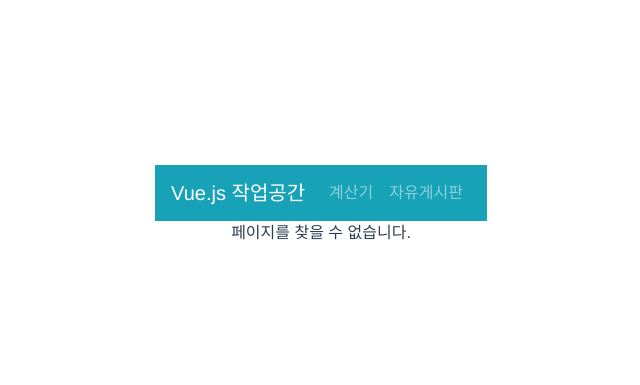
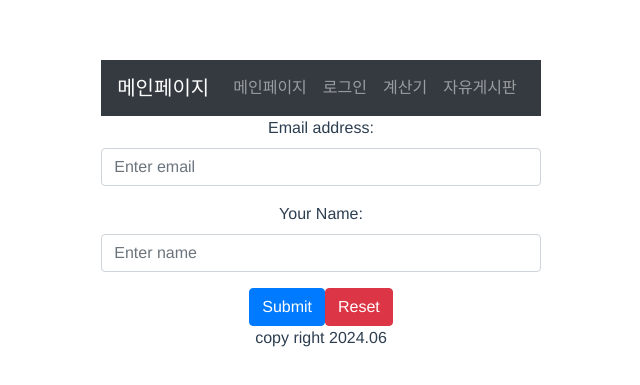
Before and after one commit to redeye0922/dev-play, a Vue app in the folder vue-play/: page /login in a window 1280 px wide. Shown: the part 195-580 px from the top of the page, without its empty margins (319-959 px from the left). Built offline with nearby package versions, Linux system fonts and the light colour scheme.

Commit message:
레이아웃 구조 변경

```diff
--- a/vue-play/src/App.vue
+++ b/vue-play/src/App.vue
@@ -1,16 +1,21 @@
 <template>
   <div id="app">
-    <Header />
-    <router-view />
+    <b-container>
+      <Header />
+      <router-view />
+      <Footer />
+    </b-container>
   </div>
 </template>
 
 <script>
 import Header from "@/components/HeaderComp";
+import Footer from "@/components/FooterComp";
 export default {
   name: "App",
   components: {
     Header,
+    Footer,
   },
 };
 </script>
--- /dev/null
+++ b/vue-play/src/components/FooterComp.vue
@@ -0,0 +1,3 @@
+<template>
+  <div>copy right 2024.06</div>
+</template>
--- a/vue-play/src/components/HeaderComp.vue
+++ b/vue-play/src/components/HeaderComp.vue
@@ -1,19 +1,20 @@
 <template>
   <div>
-    <b-navbar toggleable="lg" type="dark" variant="info">
-      <b-navbar-brand to="/board">Vue.js 작업공간</b-navbar-brand>
+    <b-navbar toggleable="lg" type="dark" variant="dark">
+      <b-navbar-brand to="/">{{ pageName }}</b-navbar-brand>
+      <b-navbar-toggle target="navbar-toggle-collapse">
+        <template #default="{ expanded }">
+          <b-icon v-if="expanded" icon="chevron-bar-up"></b-icon>
+          <b-icon v-else icon="chevron-bar-down"></b-icon>
+        </template>
+      </b-navbar-toggle>
 
-      <b-navbar-toggle target="nav-collapse"></b-navbar-toggle>
-
-      <b-collapse id="nav-collapse" is-nav>
-        <b-navbar-nav>
-          <b-nav-item to="/">계산기</b-nav-item>
-        </b-navbar-nav>
-      </b-collapse>
-
-      <b-collapse id="nav-collapse" is-nav>
-        <b-navbar-nav>
-          <b-nav-item to="/board">자유게시판</b-nav-item>
+      <b-collapse id="navbar-toggle-collapse" is-nav>
+        <b-navbar-nav class="ml-auto">
+          <b-nav-item to="/" @click="navClick">메인페이지</b-nav-item>
+          <b-nav-item to="/login" @click="navClick">로그인</b-nav-item>
+          <b-nav-item to="/calculator" @click="navClick">계산기</b-nav-item>
+          <b-nav-item to="/board" @click="navClick">자유게시판</b-nav-item>
         </b-navbar-nav>
       </b-collapse>
     </b-navbar>
@@ -24,7 +25,14 @@
 export default {
   nama: "Header",
   data() {
-    return {};
+    return {
+      pageName: "메인페이지",
+    };
+  },
+  methods: {
+    navClick(event) {
+      this.pageName = event.target.innerText;
+    },
   },
 };
 </script>
--- /dev/null
+++ b/vue-play/src/components/MainPage.vue
@@ -0,0 +1,3 @@
+<template>
+  <div>메인페이지</div>
+</template>
--- /dev/null
+++ b/vue-play/src/components/login/LoginForm.vue
@@ -0,0 +1,68 @@
+<template>
+  <div>
+    <b-form @submit="onSubmit" @reset="onReset" v-if="show">
+      <b-form-group
+        id="input-group-1"
+        label="Email address:"
+        label-for="input-1"
+      >
+        <b-form-input
+          id="input-1"
+          v-model="form.email"
+          type="email"
+          placeholder="Enter email"
+          required
+        ></b-form-input>
+      </b-form-group>
+
+      <b-form-group id="input-group-2" label="Your Name:" label-for="input-2">
+        <b-form-input
+          id="input-2"
+          v-model="form.name"
+          placeholder="Enter name"
+          required
+        ></b-form-input>
+      </b-form-group>
+      <b-button type="submit" variant="primary">Submit</b-button>
+      <b-button type="reset" variant="danger">Reset</b-button>
+    </b-form>
+  </div>
+</template>
+
+<script>
+export default {
+  data() {
+    return {
+      form: {
+        email: "",
+        name: "",
+      },
+      show: true,
+    };
+  },
+  computed: {
+    validation() {
+      return this.form.userId.length > 4 && this.form.userId.length < 13;
+    },
+  },
+  methods: {
+    onSubmit(event) {
+      event.preventDefault();
+      alert(JSON.stringify(this.form));
+    },
+    onReset(event) {
+      event.preventDefault();
+      // Reset our form values
+      this.form.email = "";
+      this.form.name = "";
+      // Trick to reset/clear native browser form validation state
+      this.show = false;
+      this.$nextTick(() => {
+        this.show = true;
+      });
+    },
+  },
+};
+</script>
+
+<style scoped></style>
--- /dev/null
+++ b/vue-play/src/components/login/LoginPage.vue
@@ -0,0 +1,31 @@
+<template>
+  <div class="login-cnt">
+    <LoginForm />
+  </div>
+</template>
+
+<script>
+import LoginForm from "@/components/login/LoginForm";
+export default {
+  components: {
+    LoginForm,
+  },
+  data() {
+    return {};
+  },
+  methods: {
+    Login() {
+      this.$router.push({
+        path: "/login",
+      });
+    },
+  },
+};
+</script>
+
+<style>
+.login-cnt {
+}
+.login-sns {
+}
+</style>
--- a/vue-play/src/main.js
+++ b/vue-play/src/main.js
@@ -1,5 +1,5 @@
 import Vue from "vue";
-import BootstrapVue from "bootstrap-vue";
+import { BootstrapVue, BootstrapVueIcons } from "bootstrap-vue";
 import App from "./App.vue";
 import router from "./router";
 
@@ -8,6 +8,7 @@ import "bootstrap-vue/dist/bootstrap-vue.css";
 
 Vue.config.productionTip = false;
 Vue.use(BootstrapVue);
+Vue.use(BootstrapVueIcons);
 
 new Vue({
   router,
--- a/vue-play/src/router/index.js
+++ b/vue-play/src/router/index.js
@@ -4,6 +4,8 @@ import BoardList from "@/components/board/BoardList";
 import BoardDetail from "@/components/board/BoardDetail";
 import BoardCreate from "@/components/board/BoardCreate";
 
+import MainPage from "@/components/MainPage";
+import LoginPage from "@/components/login/LoginPage";
 import Calculator from "@/components/CalculatorComp";
 
 import NotFound from "@/components/NotFound";
@@ -11,11 +13,21 @@ import NotFound from "@/components/NotFound";
 Vue.use(VueRouter); // 뷰 어플리케이션에 라우터 플러그인을 추가한다.
 
 // 라우터 객체를 생성
-export default new VueRouter({
+const router = new VueRouter({
   mode: "history",
   routes: [
     {
       path: "/",
+      name: "MainPage",
+      component: MainPage,
+    },
+    {
+      path: "/login",
+      name: "LoginPage",
+      component: LoginPage,
+    },
+    {
+      path: "/calculator",
       name: "Calculator",
       component: Calculator,
     },
@@ -40,3 +52,7 @@ export default new VueRouter({
     },
   ],
 });
+
+//처음 시작을 /login으로 시작하게 처리
+router.replace("/login");
+export default router;
```
